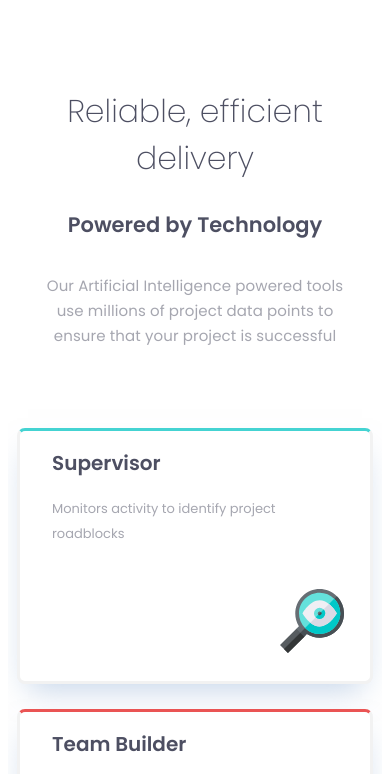
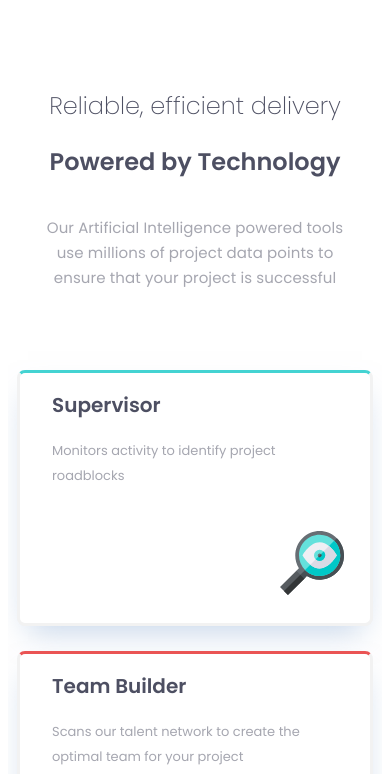
Before and after one commit to Ketevaniveshaguri/four-card-feature-section, a website: page index.html in a window 390 px wide. Shown: the top 774 px of the page. Drawn offline with Linux system fonts and the light colour scheme.

Commit message:
Update style.css

```diff
--- a/css/style.css
+++ b/css/style.css
@@ -30,14 +30,18 @@ body {
     font-weight: 200; }
  @media only screen and (max-width: 1200px) {
       .section-first__regular-header {
-        line-height:1.5; } }
+        line-height:1.5;
+        font-size:2.4rem;
+   } }
   .section-first__bold-header {
-    font-size: 2.1rem;
+    font-size: 3.6rem;
     color: #4d4f62;
     font-weight: 600; }
  @media only screen and (max-width: 1200px) {
       .section-first__bold-header {
-        line-height:1.5; } }
+        line-height:1.5;
+        font-size:2.4rem;
+   } }
   .section-first__paragraph-container {
     display: flex;
     justify-content: center; }
```
